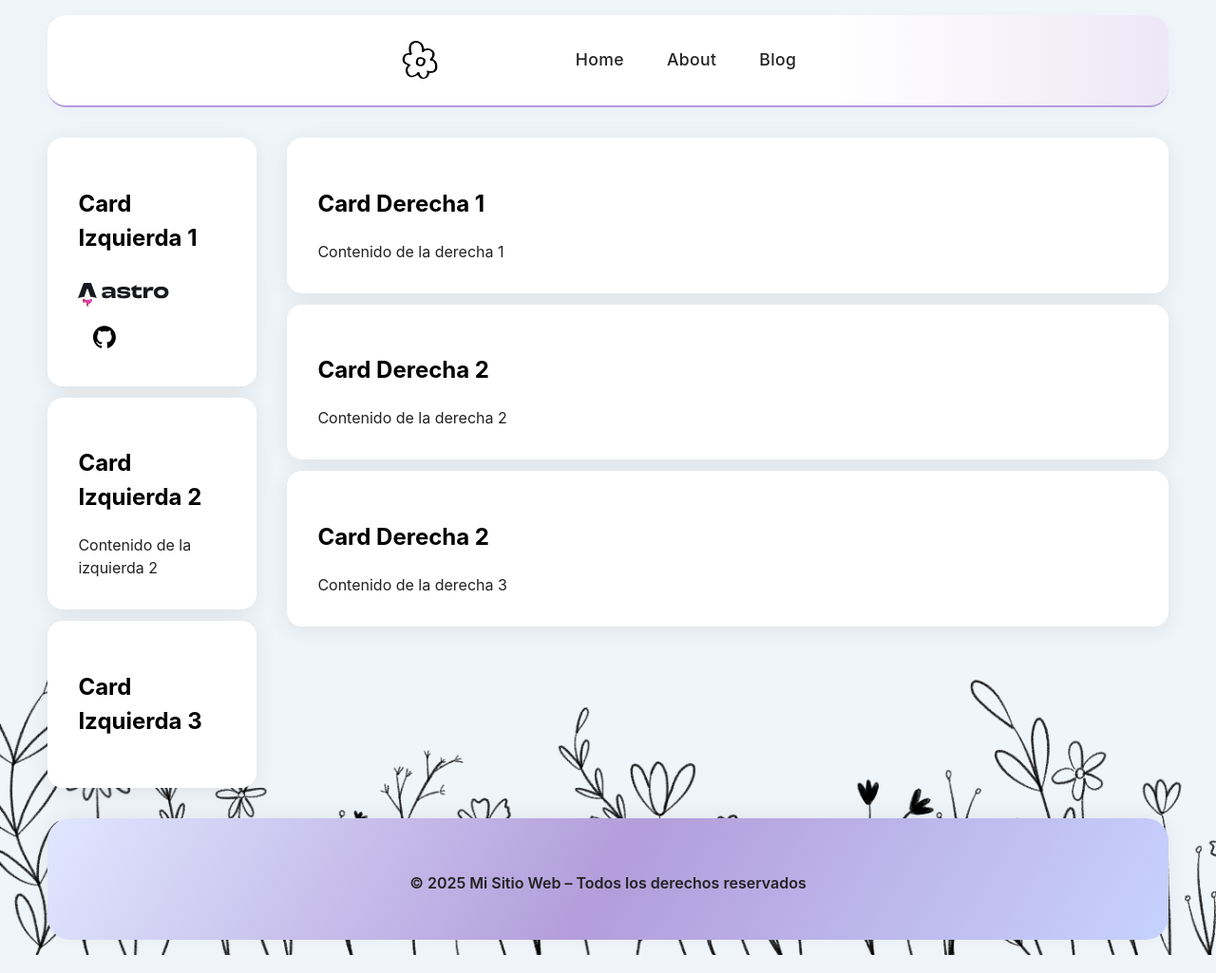
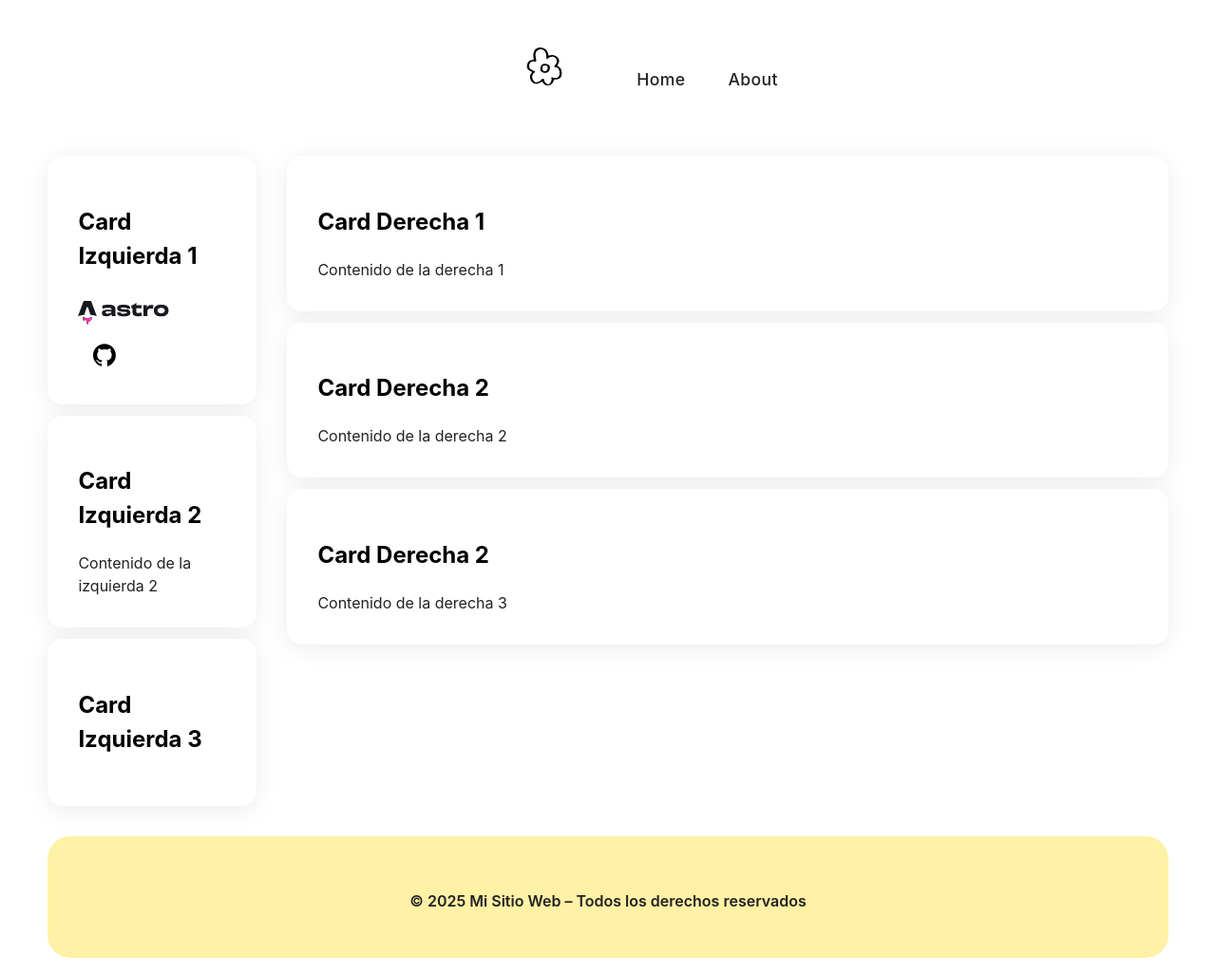
Before and after one commit to crigarher/Portfolio, an Astro site: page / in a window 1280 px wide. Shown: the whole page at 95% size. Built offline with nearby package versions, Linux system fonts and the light colour scheme; Astro itself is replaced by a stand-in of ours.

Commit message:
style changes

```diff
--- a/src/components/Header.astro
+++ b/src/components/Header.astro
@@ -5,7 +5,7 @@ import ThemeIcon from './ThemeIcon.astro';
 ---
 <header>
   <nav>
-    <img src="../assets/logo.svg" alt="Logo" class="logo" />
+
     <Hamburger />
 
     <Navigation />
--- a/src/components/Navigation.astro
+++ b/src/components/Navigation.astro
@@ -1,7 +1,8 @@
 ---
 ---
 <div class="nav-links">
+  <a href="/"><img src="../assets/logo.svg" alt="Logo" class="logo" /></a>
   <a href="/">Home</a>
   <a href="/about">About</a>
-  <a href="/blog">Blog</a>
+ <!--<a href="/blog">Blog</a> -->
 </div>
--- a/src/styles/global.css
+++ b/src/styles/global.css
@@ -1,9 +1,7 @@
 html {
-    background-color: #f1f5f9;
+    background-color: #e5e5e5,;
     font-family: 'Inter', sans-serif;
-    background-image: url("/assets/background.png");
     background-size: cover;
-
 }
 
 body {
@@ -12,8 +10,6 @@ body {
   max-width: 120ch;
   padding: 1rem;
   line-height: 1.5;
-
-
 }
 
 * {
@@ -40,17 +36,13 @@ h1 {
 }
 header {
   width: 100%;
-  background: linear-gradient(90deg, #fff 70%, #ede7f6 100%);
-  box-shadow: 0 4px 16px rgba(179,157,219,0.08);
+
   border-radius: 20px;
-  border-bottom: 2px solid #b39ddb;
+
   transition: box-shadow 0.3s, transform 0.2s;
   backdrop-filter: blur(8px);
 }
-header:hover {
-  box-shadow: 0 8px 32px rgba(179,157,219,0.15);
-  transform: translateY(-2px) scale(1.01);
-}
+
 .logo {
   height: 40px;
   width: auto;
@@ -85,12 +77,7 @@ nav {
   transition: background 0.2s, color 0.2s;
 }
 
-.nav-links a:hover,
-.nav-links a:focus {
-  background: #f3f4f6;
-  color: #b39ddb;
-  outline: none;
-}
+
 
 @media screen and (min-width: 636px) {
 
@@ -150,18 +137,15 @@ padding-top: 4rem;
 }
 
 footer {
-  width: 100%;
+
   min-height: 120px;
-  background: linear-gradient(120deg,
-    #e0e7ff 0%,
-    #b39ddb 50%,
-    #c7d2fe 100%);
+  background-color: #FFF1A6;
   padding: 2.5rem 1rem 2rem 1rem;
   color: #222;
   text-align: center;
   font-weight: 600;
   border-radius: 24px 24px 24px 24px;
-  box-shadow: 0 -4px 24px rgba(0,0,0,0.06);
+
   margin: 0;
   margin-top: 2rem;
 
```
